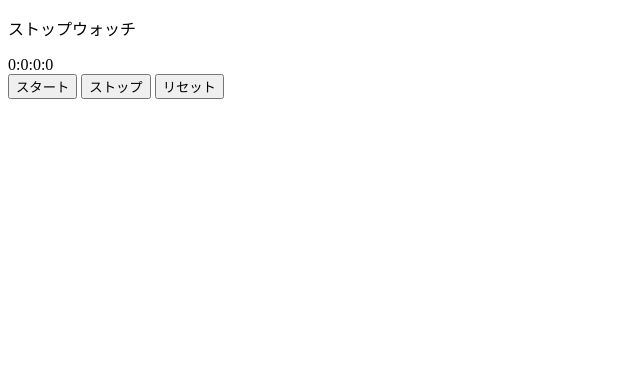
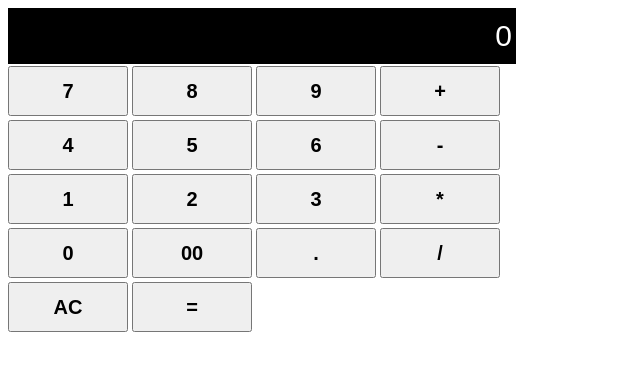
Before and after one commit to koyakee/rps, a plain HTML site: page index.html in a window 1280 px wide. Shown: the whole page, without its empty margins (0-640 px from the left). Drawn offline with nearby package versions, Linux system fonts and the light colour scheme.

Commit message:
電卓課題提出

```diff
--- a/index.html
+++ b/index.html
@@ -4,15 +4,34 @@
     <meta charset="utf-8">
     <script src="https://code.jquery.com/jquery-3.2.1.js" integrity="sha256-DZAnKJ/6XZ9si04Hgrsxu/8s717jcIzLy3oi35EouyE=" crossorigin="anonymous"></script>
     <link rel="stylesheet" href="main.css">
-    <title>ストップウォッチ</title>
+    <title>電卓</title>
   </head>
 
   <body>
-    <p>ストップウォッチ</p>
-    <div id="stopWatch">0:0:0:0</div>
-    <button type="button" id="startButton">スタート</button>
-    <button type="button" id="stopButton">ストップ</button>
-    <button type="button" id="resetButton">リセット</button>
+    <div class="calculator-wrapper">
+      <div class="calculator-container">
+        <input type="text" id="result" value="0">
+        <button type="button" value="7" onclick="numClick(event)">7</button>
+        <button type="button" value="8" onclick="numClick(event)">8</button>
+        <button type="button" value="9" onclick="numClick(event)">9</button>
+        <button type="button" value="+" onclick="numClick(event)">+</button>
+        <button type="button" value="4" onclick="numClick(event)">4</button>
+        <button type="button" value="5" onclick="numClick(event)">5</button>
+        <button type="button" value="6" onclick="numClick(event)">6</button>
+        <button type="button" value="-" onclick="numClick(event)">-</button>
+        <button type="button" value="1" onclick="numClick(event)">1</button>
+        <button type="button" value="2" onclick="numClick(event)">2</button>
+        <button type="button" value="3" onclick="numClick(event)">3</button>
+        <button type="button" value="*" onclick="numClick(event)">*</button>
+        <button type="button" value="0" onclick="numClick(event)">0</button>
+        <button type="button" value="00" onclick="numClick(event)">00</button>
+        <button type="button" value="." onclick="numClick(event)">.</button>
+        <button type="button" value="/" onclick="numClick(event)">/</button>
+        <button type="button" onclick="clearInput()">AC</button>
+        <button type="button" onclick="calculate()">=</button>
+      </div>
+    </div>
+  </body>
     <script src="main.js"></script>
   </body>
 </html>
--- a/main.css
+++ b/main.css
@@ -1,3 +1,23 @@
-#stopWatch {
-    gap: 10px;
+.calculator-container {
+    position: relative;
+    width: 500px;
 }
+
+input {
+    background-color: black;
+    border: 2px,solid,black;
+    width: 100%;
+    height: 50px;
+    color: white;
+    text-align: right;
+    font-size: 30px;
+}
+
+button {
+    width: 120px;
+    height: 50px;
+    margin-top: 2px;
+    margin-bottom: 2px;
+    font-size: 20px;
+    font-weight: bold;
+}
--- a/main.js
+++ b/main.js
@@ -1,43 +1,63 @@
-var start = document.getElementById('startButton');
-var stop = document.getElementById('stopButton');
-var reset = document.getElementById('resetButton');
-var stopWatch = document.getElementById('stopWatch');
+// 数値,演算子のボタンが押された時に表示する関数
+function numClick(event) {
+  let resultInput = document.getElementById("result");
+  let inputtedValue = event.target.value; // 入力した値
+  let currentValue = resultInput.value; // 現在入力されている値
 
-let startTime;
-let elapsedTime = 0;
-let intervalTime;
+    // 0が表示された状態で00や演算子を入力できない
+  if (currentValue === "0" && (inputtedValue === "00" || /[+\-*/]/.test(inputtedValue))) {
+    return;
+  }
 
-start.addEventListener('click',function(){
-    start.disabled = true;
-    stop.disabled = false;
-    reset.disabled = false;
-    startTime = Date.now() - elapsedTime;
-    intervalTime = setInterval(function(){
-        elapsedTime = Date.now() - startTime;
-        updateStopwatch(elapsedTime);
-    },10);
-})
+    // 0が表示された状態で小数点以外を入力できない
+  if (currentValue === "0" && inputtedValue !== ".") {
+    resultInput.value = inputtedValue;
+    return;
+  }
 
-stop.addEventListener('click',function(){
-    start.disabled = false;
-    stop.disabled = true;
-    reset.disabled = false;
-    clearInterval(intervalTime);
-})
+    // 直前に演算子が表示された状態で演算子を入力できない
+  let lastChar = currentValue.slice(-1);
+  if (/[+\-*/]/.test(lastChar) && /[+\-*/]/.test(inputtedValue)) {
+    return;
+  }
 
-reset.addEventListener('click',function(){
-    start.disabled = false;
-    stop.disabled = true;
-    reset.disabled = true;
-    clearInterval(intervalTime);
-    elapsedTime = 0;
-    updateStopwatch(intervalTime);
-})
+    resultInput.value += inputtedValue;
+  }
 
-function updateStopwatch(elapsedTime) {
-    let h = Math.floor(elapsedTime / 3600000);
-    let m = Math.floor((elapsedTime / 60000) % 60);
-    let s = Math.floor((elapsedTime / 1000) % 60);
-    let ms = Math.floor((elapsedTime % 1000) / 100);
-    stopWatch.textContent = `${h}:${m}:${s}:${ms}`;
+
+// ACボタンが押された時に表示を0にする関数
+function clearInput() {
+  let resultInput = document.getElementById("result");
+  resultInput.value = "0";
 }
+
+
+// 数式を読み込む関数
+function computeExpression(expression) {
+  let numbers = expression.split(/[\+\-\*\/]/).map(Number);
+  let operators = expression.match(/[\+\-\*\/]/);
+
+  // 演算子以外が押されたらそのまま返す
+  if (!operators) return numbers[0];
+
+  let result = numbers[0];
+  for (let i = 0; i < operators.length; i++) {
+    let nextNumber = numbers[i + 1];
+    let operator = operators[i];
+    if (operator === "+") result += nextNumber;
+    if (operator === "-") result -= nextNumber;
+    if (operator === "*") result *= nextNumber;
+    if (operator === "/") result /= nextNumber;
+  }
+
+  return result;
+}
+
+
+// =が押された時に計算を行う関数
+function calculate() {
+  let resultInput = document.getElementById("result");
+  let expression = resultInput.value;
+  let result = computeExpression(expression);
+  resultInput.value = result;
+}
```
